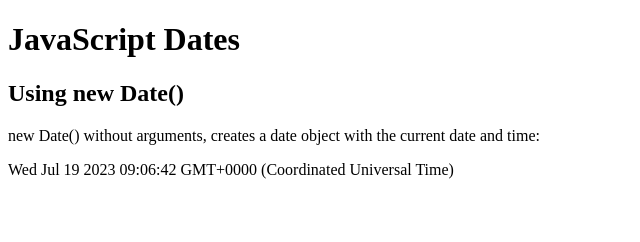
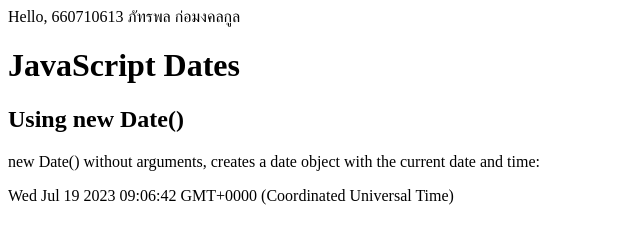
Before and after one commit to 660710613/517101_613, a plain HTML site: page index.html in a window 1280 px wide. Shown: the whole page, without its empty margins (0-640 px from the left). Drawn offline with Linux system fonts and the light colour scheme.

Commit message:
add id and name
เพิ่มบรรทัดที่แสดงรหัสนักศึกษา และชื่อ นามสกุล

```diff
--- a/index.html
+++ b/index.html
@@ -1,7 +1,8 @@
 <!DOCTYPE html>
 <html>
+
 <body>
-
+Hello, 660710613 ภัทรพล ก่อมงคลกูล
 <h1>JavaScript Dates</h1>
 <h2>Using new Date()</h2>
 <p>new Date() without arguments, creates a date object with the current date and time:</p>
```
